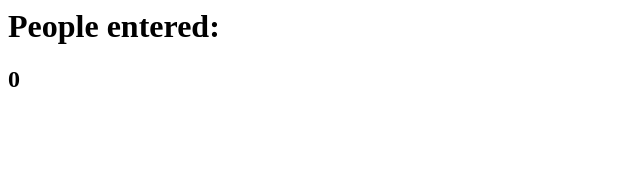
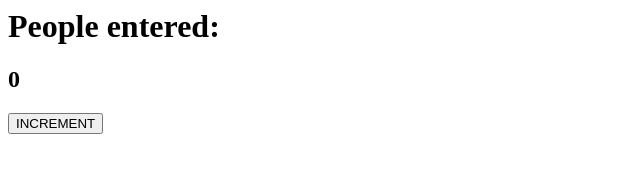
Before and after one commit to saimakhwaja/js-k1ng81, a website: page index.html in a window 1280 px wide. Shown: the whole page, without its empty margins (0-640 px from the left). Drawn offline with Linux system fonts and the light colour scheme.

Commit message:
1 file modified

```diff
--- a/index.html
+++ b/index.html
@@ -5,6 +5,7 @@
   <body>
     <h1>People entered:</h1>
     <h2 id="count-el">0</h2>
+    <button id="increment-btn" onclick="increment()">INCREMENT</button>
     <script src= "index.js"></script>
   </body>
 </html>
```
